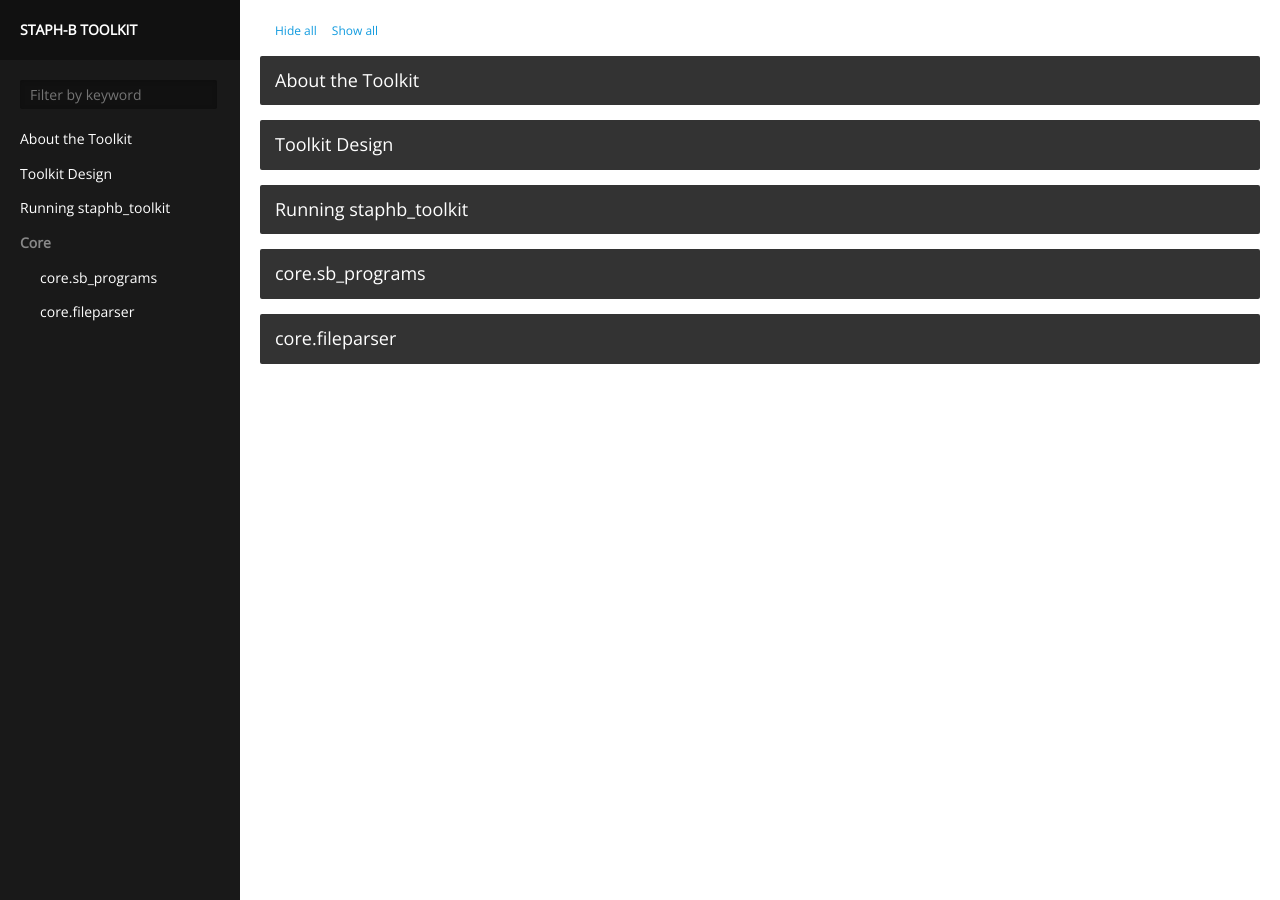
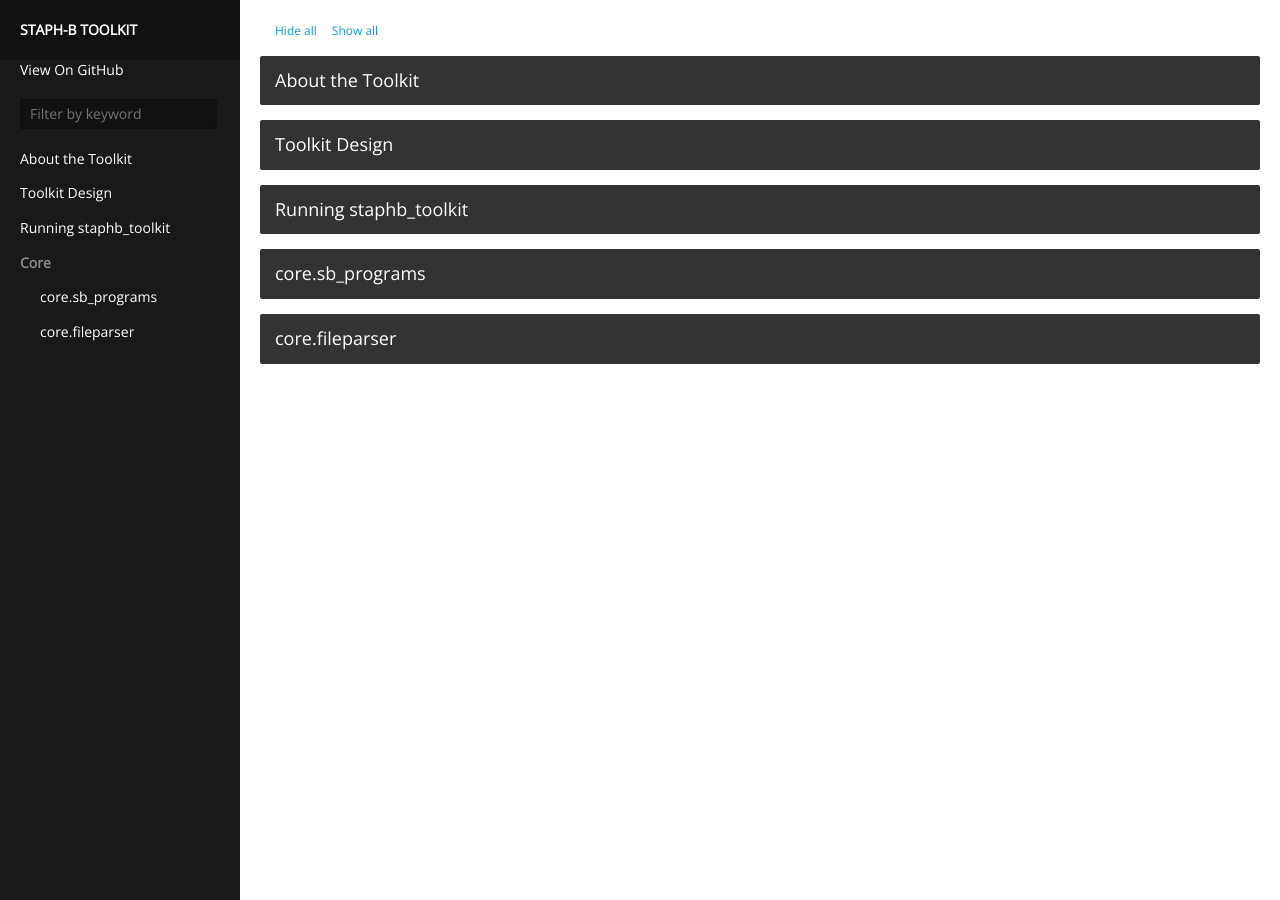
Before and after one commit to StaPH-B/staphb_toolkit, a Jekyll site: the page built from docs/index.html, in a window 1280 px wide. Built offline with Jekyll 4.4.1, drawn with Linux system fonts in a browser that asks for light colours.

Commit message:
added github link

```diff
--- a/docs/_includes/nav.html
+++ b/docs/_includes/nav.html
@@ -1,4 +1,10 @@
+<style>
+  .no_color_link a {
+    color: white;
+  }
+</style>
 <h1>{{ site.title }}</h1>
+<h4 class="no_color_link"><a href='https://github.com/StaPH-B/staphb_toolkit'>View On GitHub</a></h4>
 <ul id='links'>
   {% for post in site.posts %}
     {% if post.category == null %}
```
